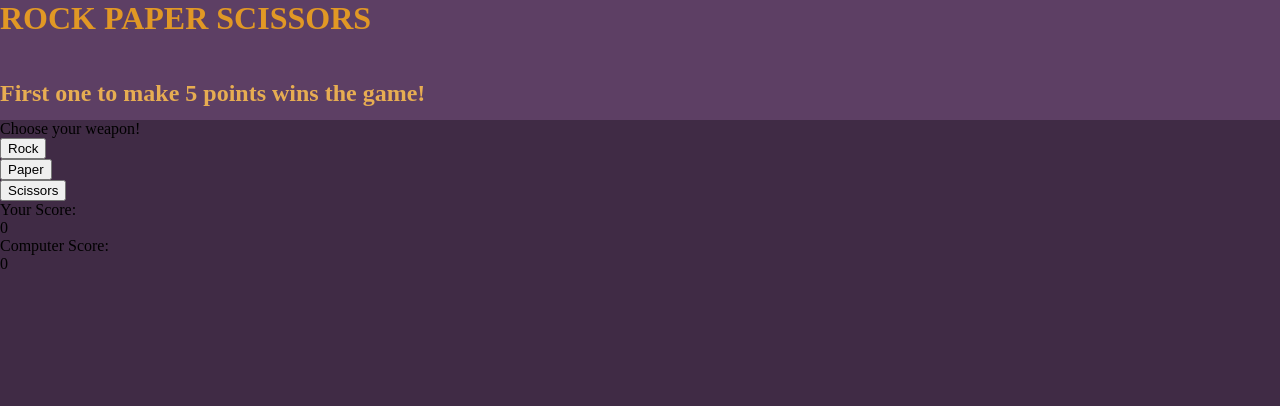
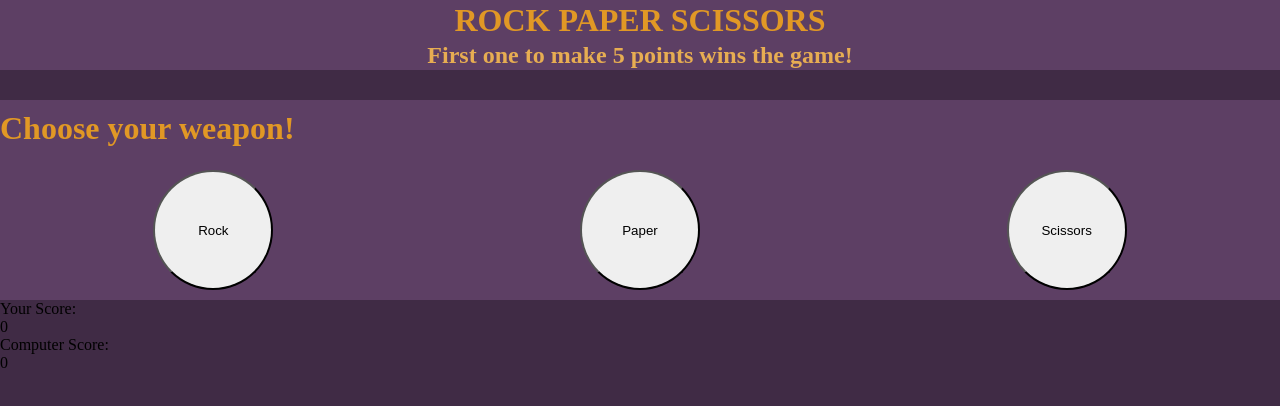
Before and after one commit to Adnan-001/odin-rock-paper-scissors, a plain HTML site: page index.html in a window 1280 px wide. Drawn offline with Linux system fonts and the light colour scheme.

Commit message:
Apply size and colors to player-selection

```diff
--- a/style.css
+++ b/style.css
@@ -3,10 +3,6 @@
 body {
     margin: 0;
     padding: 0;
-
-    /* background-image: url(./images/blue-paperboard-texture_1409-1329.jpg);
-    background-size: cover;
-    background-attachment: fixed; */
 
     background-color: #402b45;
 }
@@ -16,21 +12,48 @@ body {
 
 }
 
-.header .title {
-    height: 80px;
+.header .title, .player-selection .selection-heading  {
+    height: 40px;
     font-size: 32px;
     font-weight: 900;
     color: #E19825;
 
+    /* margin-top: 16px;
+ */
 }
 
-.title h1{
-    margin: 0;
-}
 
-.header .subtitle {
-    height: 40px;
+.header .subtitle{
+    height: 30px;
     color: #E7AD52;
     font-size: 24px;
     font-weight: 900;
 }
+
+.header .title, .header .subtitle{
+    display: flex;
+    justify-content: center;
+    align-items: center;
+}
+
+.player-selection {
+    margin-top: 30px;
+
+    height: 200px;
+    background-color: #5D3F64;
+    display: flex;
+    flex-direction: column;
+    justify-content: space-around;
+}
+
+.player-selection button {
+    height: 120px;
+    width: 120px;
+    border-radius: 50%;
+
+}
+
+.choices {
+    display: flex;
+    justify-content: space-around;
+}
```
